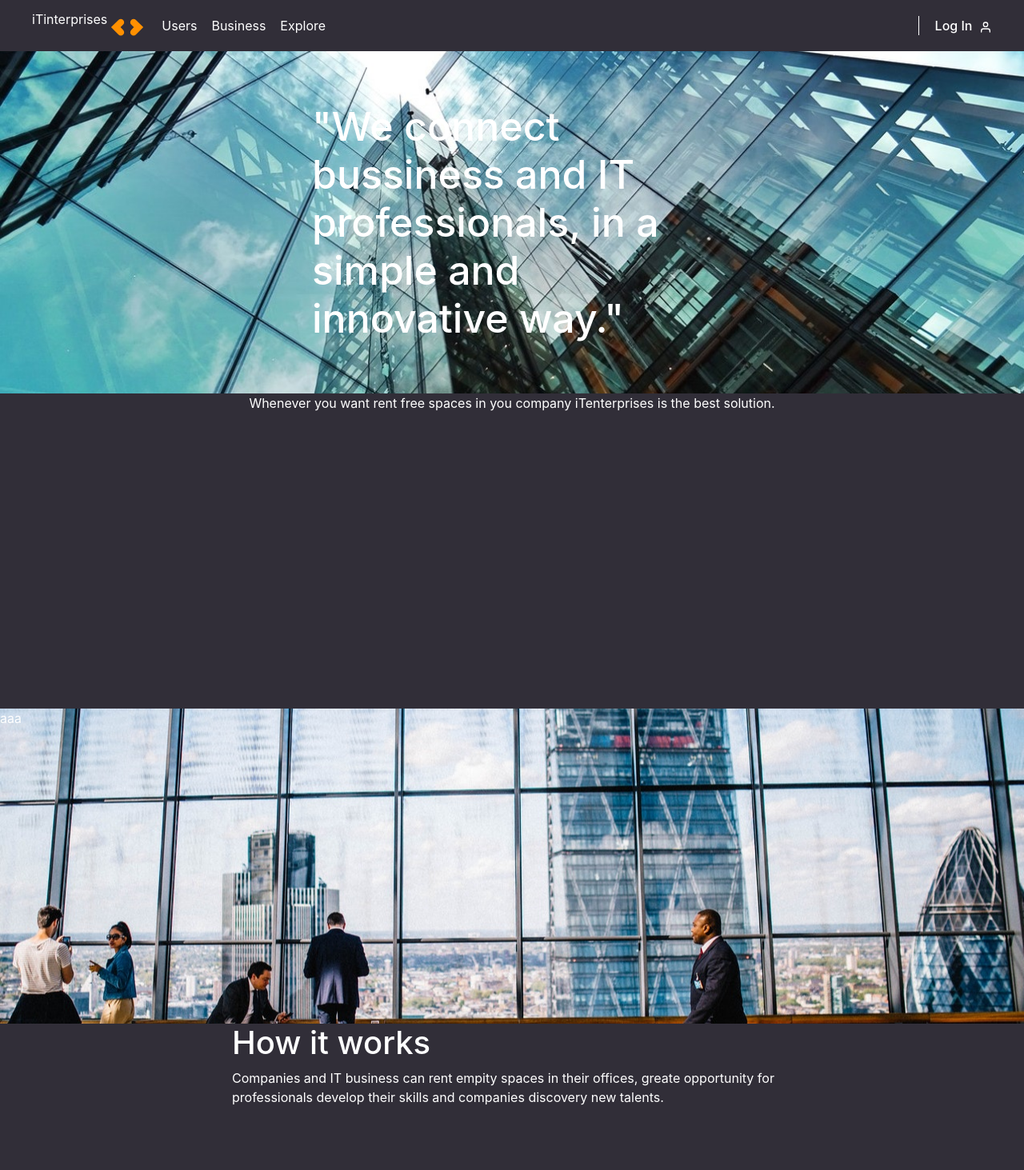
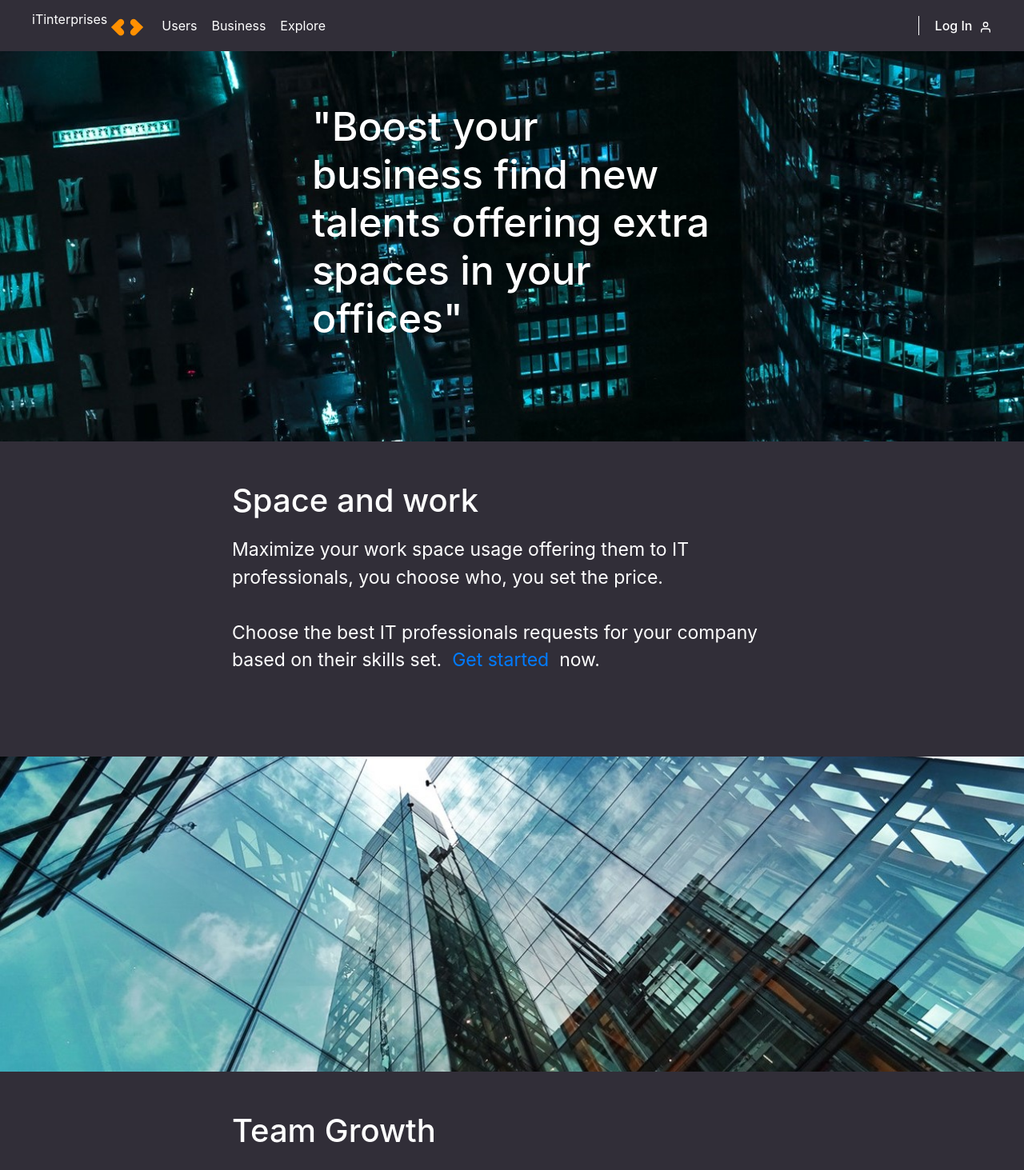
Before and after one commit to diebraga/project2, a React (Create React App) app in the folder i-dont-know/: page /forbusiness in a window 1280 px wide. Shown: the top 1463 px of the page at 80% size. Built offline with nearby package versions, Linux system fonts and the light colour scheme.

Commit message:
text content business added

```diff
--- a/i-dont-know/src/forBusiness/index.tsx
+++ b/i-dont-know/src/forBusiness/index.tsx
@@ -1,4 +1,5 @@
 import React from 'react';
+import { Link } from 'react-router-dom';
 
 import { Container, Banner, Content, GetStarted } from './styles';
 
@@ -13,24 +14,42 @@ const ForBusiness: React.FC = () => {
         <NavBar />
         <Banner>
           <h1>
-            "We connect bussiness and IT professionals, in a simple and
-            innovative way."
+            "Boost your business find new talents offering extra spaces in your
+            offices"
+            <br />
+            <br />
           </h1>
         </Banner>
         <Content>
           <section>
-            Whenever you want rent free spaces in you company iTenterprises is
-            the best solution.
+            <h2>Space and work</h2>
+            <p>
+              Maximize your work space usage offering them to IT professionals,
+              you choose who, you set the price.
+              <br />
+              <br />
+              Choose the best IT professionals requests for your company based
+              on their skills set. &nbsp;
+              <Link to="/register">Get started</Link>
+              &nbsp; now.
+            </p>
           </section>
 
-          <aside>aaa</aside>
+          <aside />
 
           <section>
-            <h1>How it works</h1>
+            <h2>Team Growth</h2>
             <p>
-              Companies and IT business can rent empity spaces in their offices,
-              greate opportunity for professionals develop their skills and
-              companies discovery new talents.
+              Other than economic profits, the knowledge exchange between the
+              platform users and your team will improve productivity for both
+              sides.
+              <br />
+              <br />
+              Discovery new talents in a fast and innovative way with
+              iTenterpises.
+              <br />
+              <Link to="/register">Get Started</Link>
+              &nbsp; now.
             </p>
           </section>
         </Content>
--- a/i-dont-know/src/forBusiness/styles.ts
+++ b/i-dont-know/src/forBusiness/styles.ts
@@ -1,8 +1,8 @@
 import styled from 'styled-components';
 import { shade } from 'polished';
 
-import bannerBackground5 from '../_assets/banner5.jpg';
-import bannerBackground6 from '../_assets/banner6.jpg';
+import bannerBackground5 from '../_assets/banner7.jpg';
+import bannerBackground6 from '../_assets/banner5.jpg';
 
 export const Container = styled.div`
   height: 100vh;
@@ -31,6 +31,20 @@ export const Banner = styled.div`
 export const Content = styled.div`
   display: flex;
   flex-direction: column;
+
+  h2 {
+    font-size: 40px;
+    margin-top: 50px;
+  }
+
+  p {
+    font-size: 23px;
+    margin-top: 20px;
+
+    a {
+      text-decoration: none;
+    }
+  }
 
   aside {
     height: 394px;
```
Also changed, not shown: i-dont-know/src/_assets/banner6.jpg (deleted), i-dont-know/src/_assets/banner7.jpg (added).
